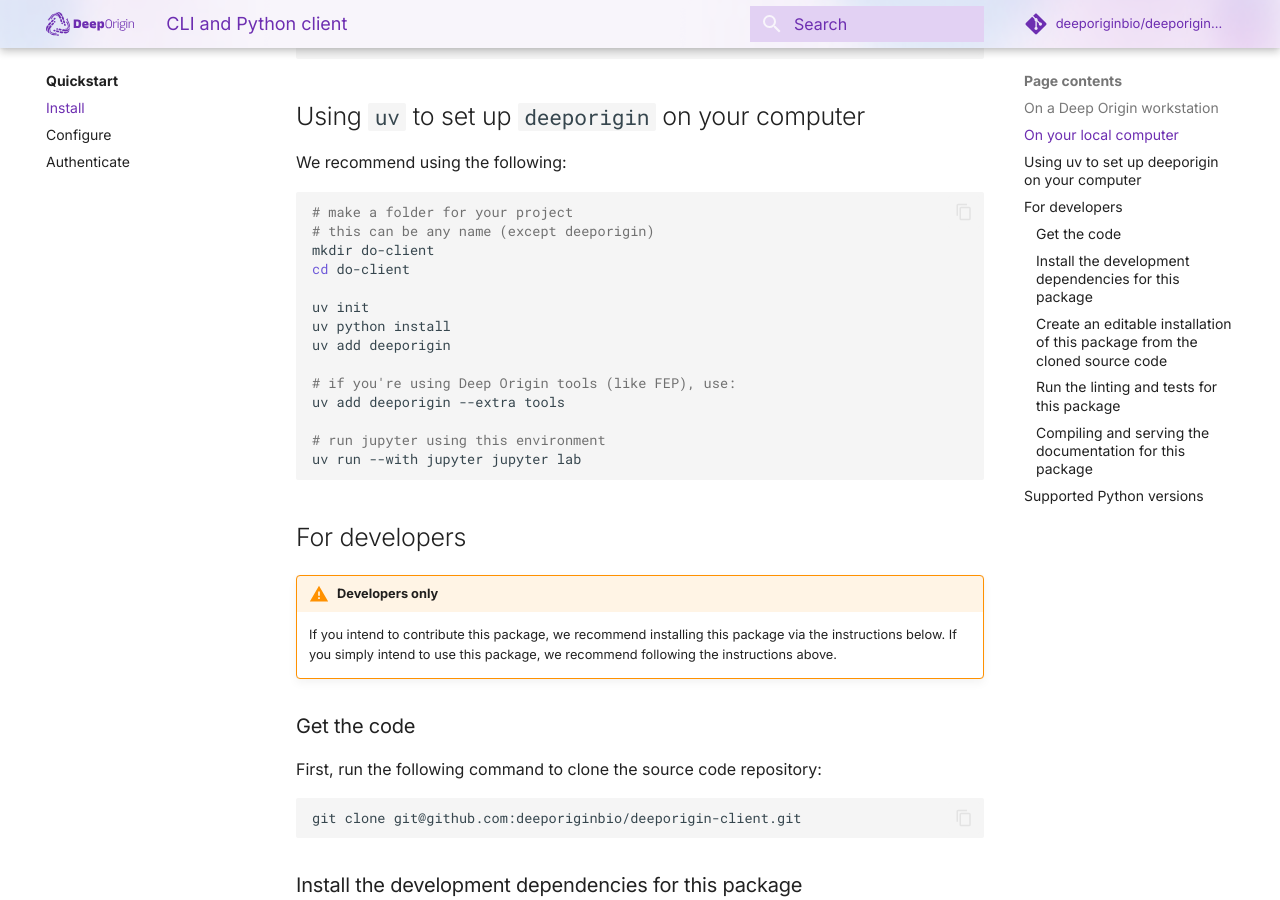
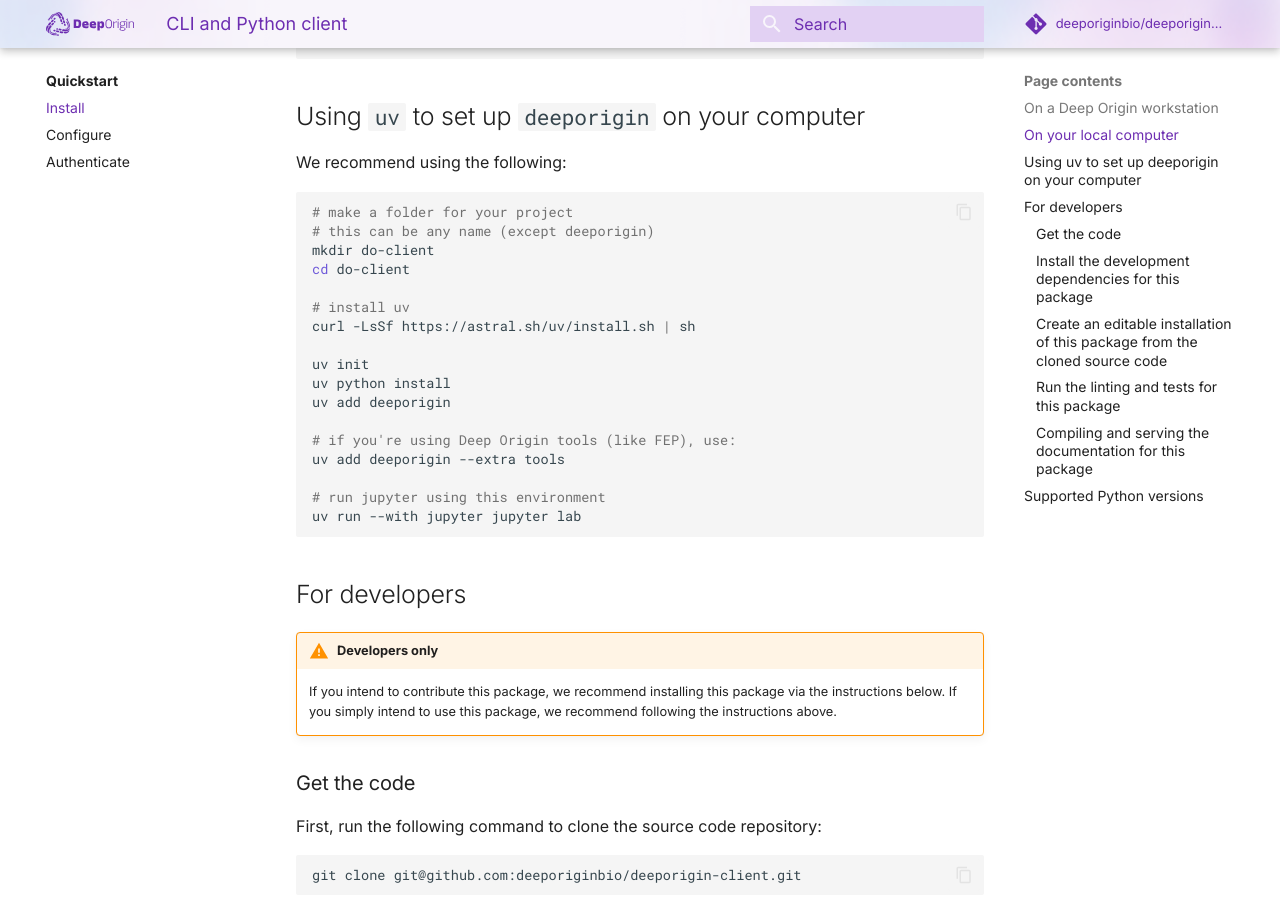
Before and after one commit to deeporiginbio/deeporigin-client, an MkDocs documentation site: the page built from docs/install.md, in a window 1280 px wide and 900 px high, scrolled down 525 px. Built offline with MkDocs 1.6.1 and Material for MkDocs 9.7.7, drawn with Linux system fonts in a browser that asks for light colours; comment, search, counter and statistics services are not loaded.

Commit message:
feat: added docs on how to install uv

```diff
--- a/docs/install.md
+++ b/docs/install.md
@@ -62,6 +62,9 @@
 # this can be any name (except deeporigin)
 mkdir do-client
 cd do-client
+
+# install uv
+curl -LsSf https://astral.sh/uv/install.sh | sh
 
 uv init
 uv python install
```
